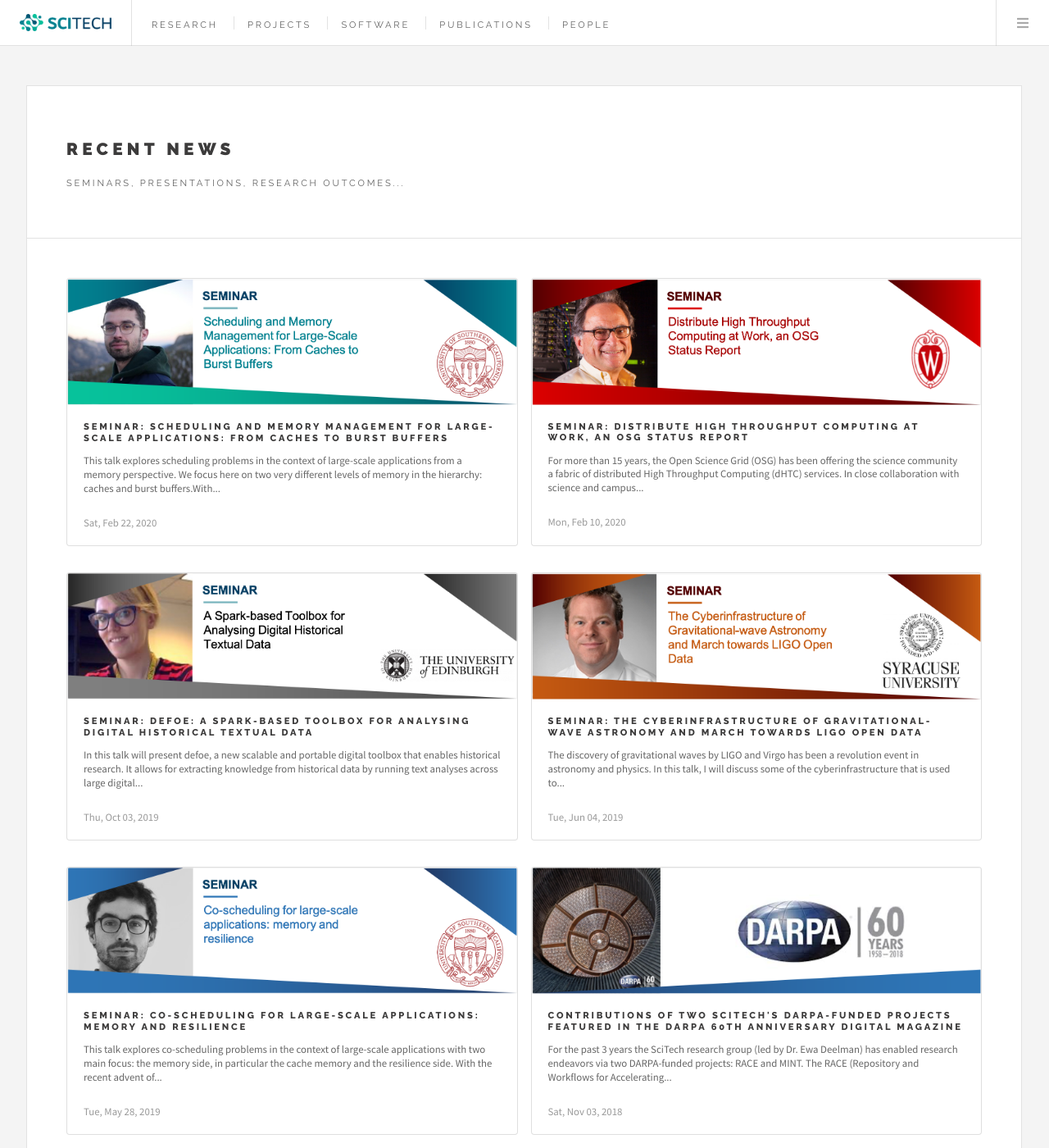
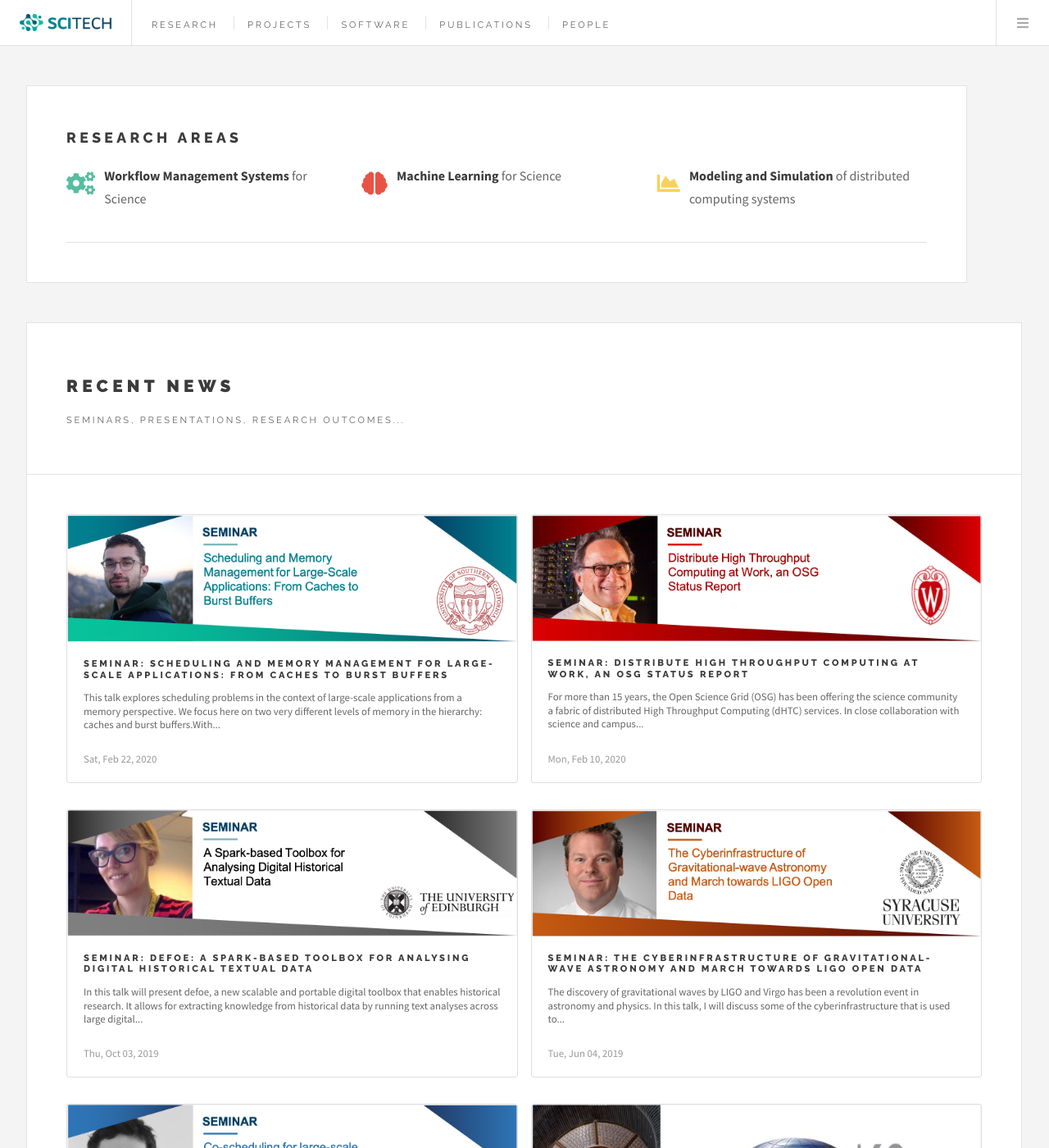
Before and after one commit to scitech-isi/scitech-isi.github.io, a Jekyll site: the page built from index.html, in a window 1280 px wide and 1400 px high. Shown: the whole window at 82% size. Built offline with Jekyll 4.4.1, drawn with Linux system fonts in a browser that asks for light colours; a script that is not in the unit is left out.

Commit message:
adding research areas

```diff
--- a/_includes/header.html
+++ b/_includes/header.html
@@ -2,7 +2,7 @@
     <h1><a href="/"><img src="/images/scitech-logo.png" style="width: 10em" alt=""/></a></h1>
     <nav class="links">
         <ul>
-            <li><a href="#">Research</a></li>
+            <li><a href="/research">Research</a></li>
             <li><a href="/projects">Projects</a></li>
             <li><a href="/software">Software</a></li>
             <li><a href="/publications">Publications</a></li>
--- a/assets/css/main.css
+++ b/assets/css/main.css
@@ -4011,3 +4011,10 @@ body.is-menu-visible #menu {
     border-bottom-right-radius: 0.5em;
     border-top-right-radius: 0.5em;
 }
+
+.areas {
+    float: left;
+    font-size: 1.75em;
+    padding-right: 0.4em;
+    padding-bottom: 0.5em;
+}
--- a/index.html
+++ b/index.html
@@ -6,7 +6,43 @@ permalink: /
 <!-- Main -->
 <div id="main">
 
-    <!-- Post -->
+    <!-- Research Areas -->
+    <div class="row">
+        <article class="post">
+            <div class="title">
+                <h2>Research Areas</h2>
+            </div>
+            <div class="row">
+                <div class="col-sm-6 col-md-4">
+                    <div class="areas" style="color: #57BE9D">
+                        <i class="fas fa-cogs"></i>
+                    </div>
+                    <strong>Workflow Management Systems</strong> for Science
+                </div>
+                <div class="col-sm-6 col-md-4">
+                    <div class="areas" style="color: #E95345">
+                        <i class="fas fa-brain"></i>
+                    </div>
+                    <strong>Machine Learning</strong> for Science
+                </div>
+                <div class="col-sm-6 col-md-4">
+                    <div class="areas" style="color: #F8D15D">
+                        <i class="fas fa-chart-area"></i>
+                    </div>
+                    <strong>Modeling and Simulation</strong> of distributed computing systems
+                </div>
+            </div>
+
+            <hr/>
+
+            <div class="row">
+                <div class="col-sm-12 col-md-12">
+                </div>
+            </div>
+        </article>
+    </div>
+
+    <!-- News -->
     <div class="row">
         <article class="post">
             <header>
```
Also changed, not shown: research.html (added, +23 -0 lines).
